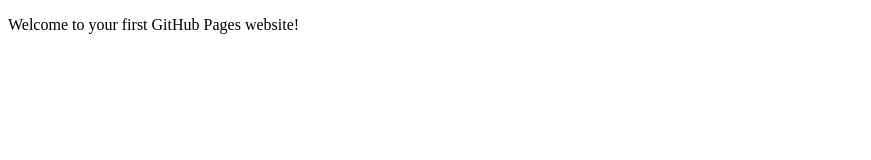
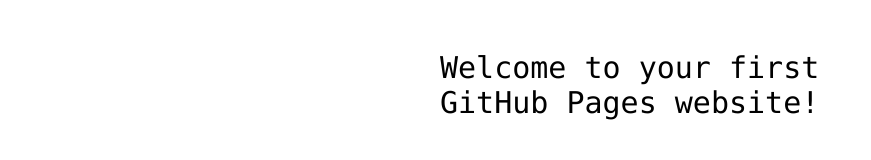
Before and after one commit to EarthTelevised/earthtelevised.github.io, a plain HTML site: page index.html in a window 1280 px wide. Shown: the whole page, without its empty margins (0-871 px from the left). Drawn offline with Linux system fonts and the light colour scheme.

Commit message:
Update styles.css

```diff
--- a/css/styles.css
+++ b/css/styles.css
@@ -1 +1,18 @@
-holder
+
+* {
+  margin:0px;
+  padding:0px;
+}
+
+#octocat {
+  display: block;
+  width:384px;
+  margin: 50px auto;
+}
+
+p {
+  display: block;
+  width: 400px;
+  margin: 50px auto;
+  font: 30px Monaco,"Courier New","DejaVu Sans Mono","Bitstream Vera Sans Mono",monospace;
+}
```
